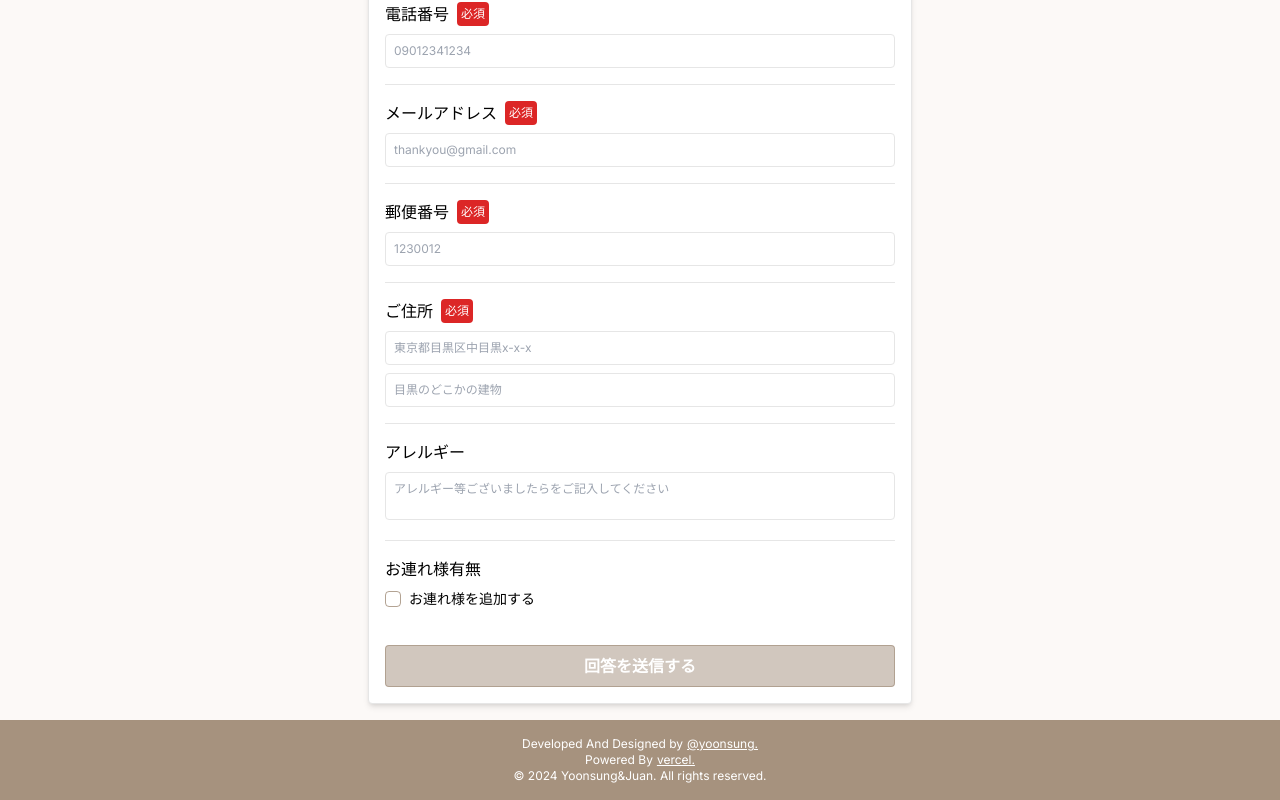
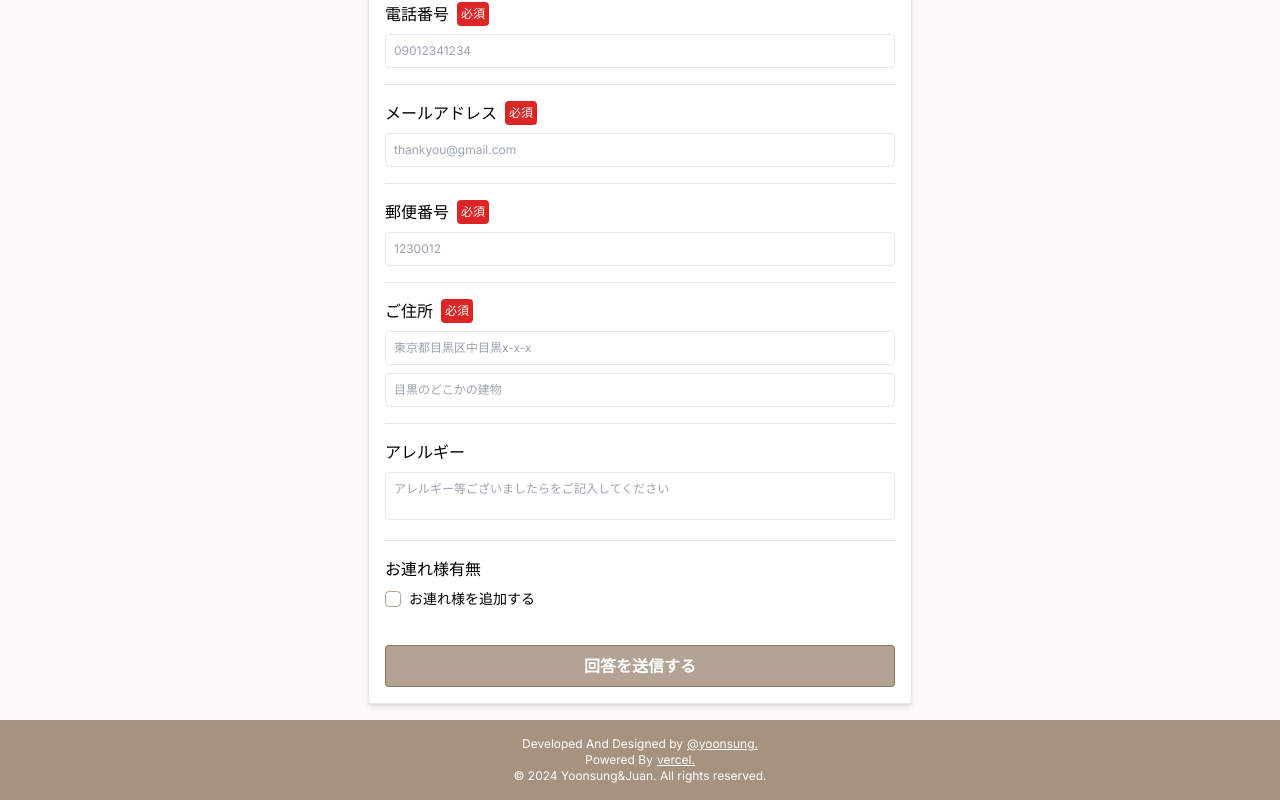
Before and after one commit to JangYoonsung/wedding_card, a Next.js app: page /reply-form in a window 1280 px wide. Shown: the part 606-1406 px from the top of the page. Built offline with nearby package versions, Linux system fonts and the light colour scheme.

Commit message:
fix: bug fix

```diff
--- a/src/container/CardForm.tsx
+++ b/src/container/CardForm.tsx
@@ -304,11 +304,7 @@ const CardForm: React.FC = () => {
         ))}
 
       <div className="p-4">
-        <Button
-          type="submit"
-          color="primary"
-          isLoading={isSubmitting}
-          disabled={isSubmitting || !isValid}>
+        <Button type="submit" color="primary" isLoading={isSubmitting} disabled={isSubmitting}>
           回答を送信する
         </Button>
       </div>
--- a/src/utils/string.ts
+++ b/src/utils/string.ts
@@ -3,7 +3,7 @@ import { ZIP_CODE_LENGTH } from '@/constants/schema';
 export const formatWithHyphens = (str: string): string => {
   const stringLen = str.length;
 
-  if (stringLen === ZIP_CODE_LENGTH && !/^\d{7}$/.test(str)) {
+  if (stringLen === ZIP_CODE_LENGTH && /^\d{7}$/.test(str)) {
     return `${str.slice(0, 3)}-${str.slice(3, stringLen)}`;
   }
 
```
